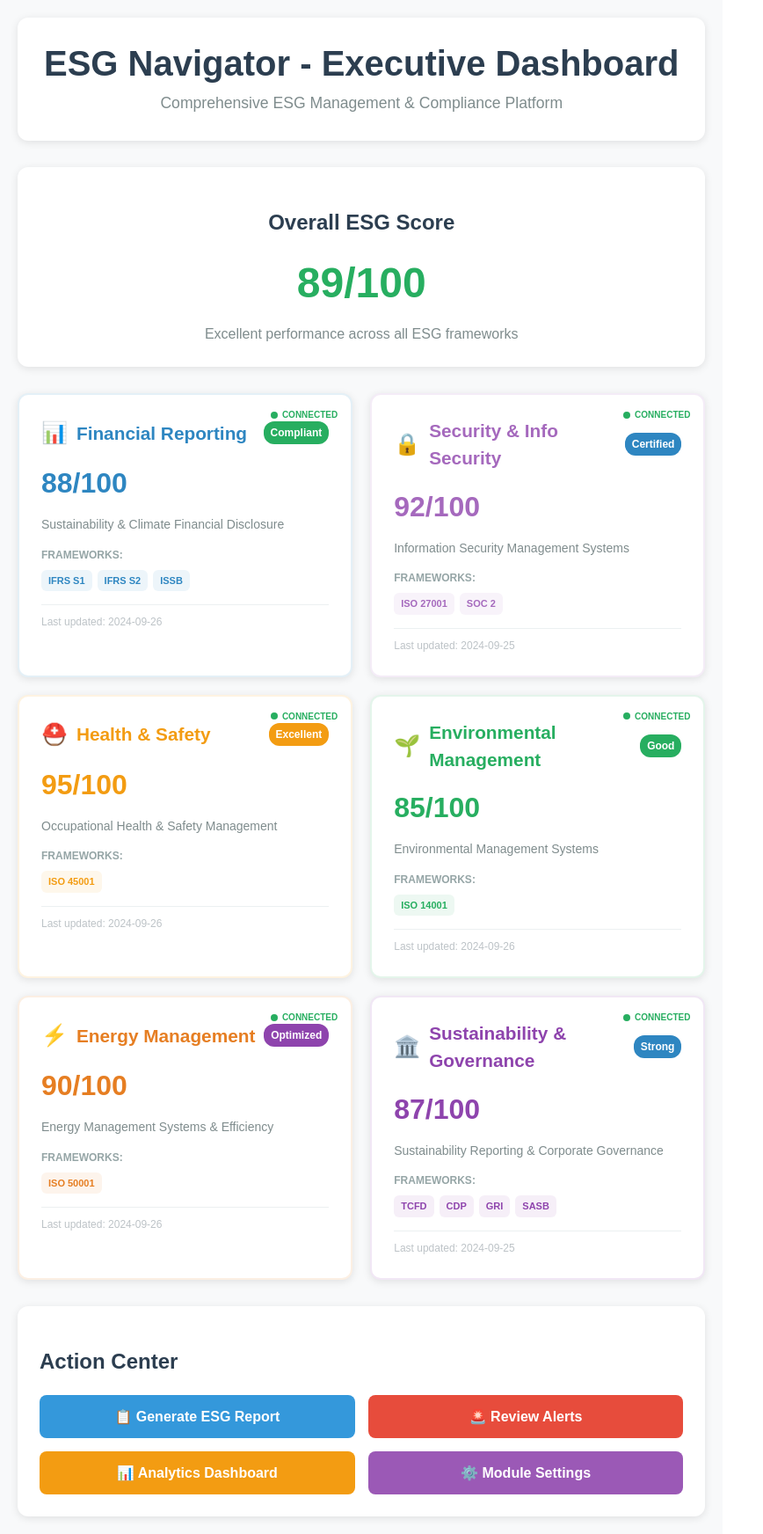
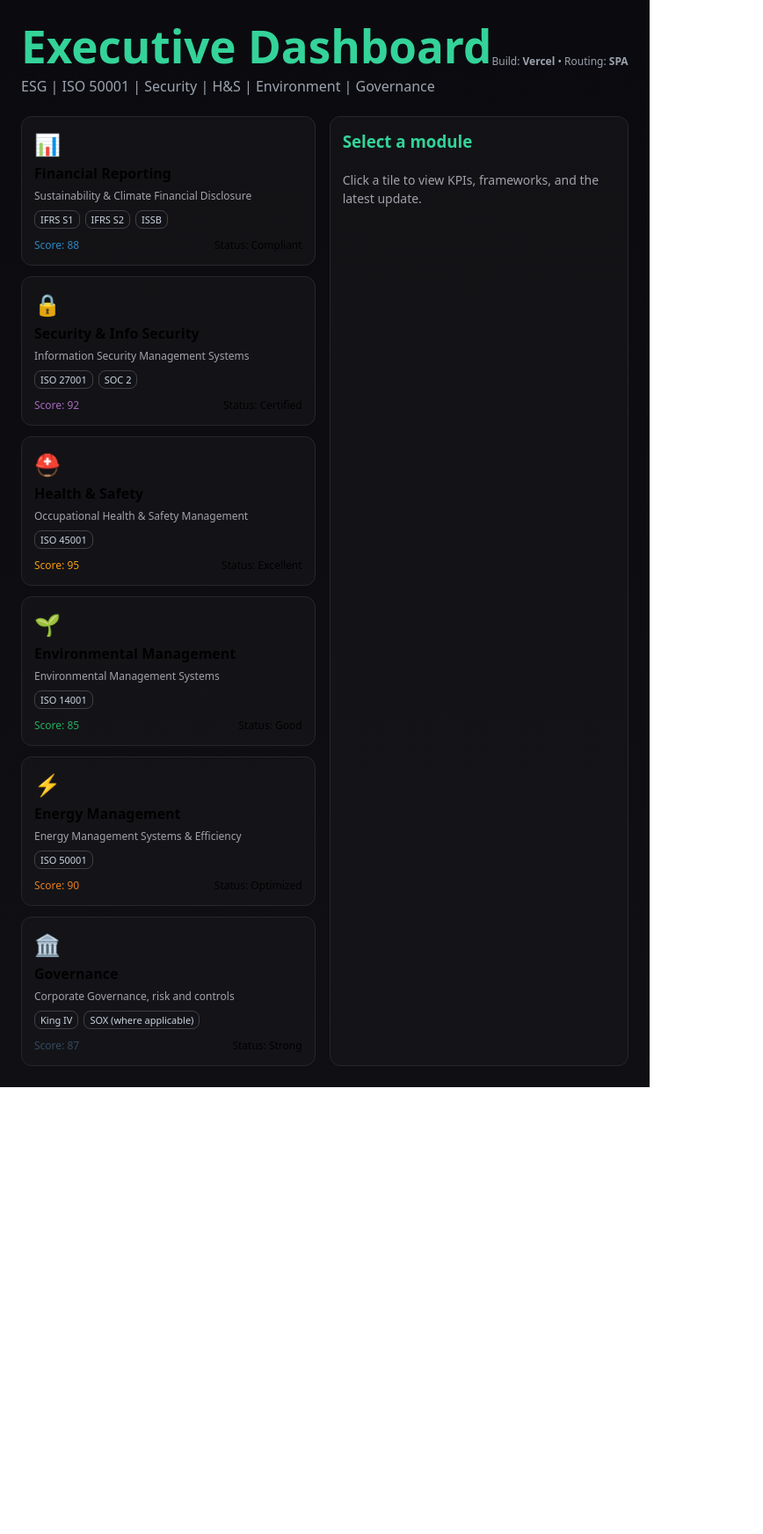
Before and after one commit to ramabulanaT/esgnavigator.ai, a React (Vite) app: page / in a window 1280 px wide. Shown: the whole page at 88% size, without its empty margins (0-868 px from the left). After the commit the page ends 1236 px from the top, so only its background shows below. Built offline with nearby package versions, Linux system fonts and the light colour scheme.

Commit message:
fix: replace dashboard with compile-safe version

```diff
--- a/src/ExecutiveDashboardPage.tsx
+++ b/src/ExecutiveDashboardPage.tsx
@@ -1,336 +1,206 @@
-import React, { useState, useEffect } from 'react';
+import React, { useState } from "react";
 
-const ExecutiveDashboardPage = () => {
-  const [moduleData, setModuleData] = useState({
-    financial: { score: 88, status: 'Compliant', lastUpdate: '2024-09-26' },
-    security: { score: 92, status: 'Certified', lastUpdate: '2024-09-25' },
-    healthSafety: { score: 95, status: 'Excellent', lastUpdate: '2024-09-26' },
-    environmental: { score: 85, status: 'Good', lastUpdate: '2024-09-26' },
-    energy: { score: 90, status: 'Optimized', lastUpdate: '2024-09-26' },
-    governance: { score: 87, status: 'Strong', lastUpdate: '2024-09-25' }
-  });
+type ModuleId =
+  | "financial"
+  | "security"
+  | "healthSafety"
+  | "environmental"
+  | "energy"
+  | "governance";
 
-  const [selectedModule, setSelectedModule] = useState(null);
+type ModuleInfo = {
+  id: ModuleId;
+  title: string;
+  icon: string;
+  frameworks: string[];
+  color: string;
+  description: string;
+};
 
-  const modules = [
+const moduleData: Record<ModuleId, { score: number; status: string; lastUpdate: string }> = {
+  financial: { score: 88, status: "Compliant", lastUpdate: "2024-09-26" },
+  security: { score: 92, status: "Certified", lastUpdate: "2024-09-25" },
+  healthSafety: { score: 95, status: "Excellent", lastUpdate: "2024-09-26" },
+  environmental: { score: 85, status: "Good", lastUpdate: "2024-09-26" },
+  energy: { score: 90, status: "Optimized", lastUpdate: "2024-09-26" },
+  governance: { score: 87, status: "Strong", lastUpdate: "2024-09-25" },
+};
+
+const modules: ModuleInfo[] = [
   {
-      id: 'financial',
-      title: 'Financial Reporting',
-      icon: '📊',
-      frameworks: ['IFRS S1', 'IFRS S2', 'ISSB'],
-      color: '#2E86C1',
-      description: 'Sustainability & Climate Financial Disclosure'
+    id: "financial",
+    title: "Financial Reporting",
+    icon: "📊",
+    frameworks: ["IFRS S1", "IFRS S2", "ISSB"],
+    color: "#2E86C1",
+    description: "Sustainability & Climate Financial Disclosure",
   },
   {
-      id: 'security',
-      title: 'Security & Info Security',
-      icon: '🔒',
-      frameworks: ['ISO 27001', 'SOC 2'],
-      color: '#A569BD',
-      description: 'Information Security Management Systems'
+    id: "security",
+    title: "Security & Info Security",
+    icon: "🔒",
+    frameworks: ["ISO 27001", "SOC 2"],
+    color: "#A569BD",
+    description: "Information Security Management Systems",
   },
   {
-      id: 'healthSafety',
-      title: 'Health & Safety',
-      icon: '⛑️',
-      frameworks: ['ISO 45001'],
-      color: '#F39C12',
-      description: 'Occupational Health & Safety Management'
+    id: "healthSafety",
+    title: "Health & Safety",
+    icon: "⛑️",
+    frameworks: ["ISO 45001"],
+    color: "#F39C12",
+    description: "Occupational Health & Safety Management",
   },
   {
-      id: 'environmental',
-      title: 'Environmental Management',
-      icon: '🌱',
-      frameworks: ['ISO 14001'],
-      color: '#27AE60',
-      description: 'Environmental Management Systems'
+    id: "environmental",
+    title: "Environmental Management",
+    icon: "🌱",
+    frameworks: ["ISO 14001"],
+    color: "#27AE60",
+    description: "Environmental Management Systems",
   },
   {
-      id: 'energy',
-      title: 'Energy Management',
-      icon: '⚡',
-      frameworks: ['ISO 50001'],
-      color: '#E67E22',
-      description: 'Energy Management Systems & Efficiency'
+    id: "energy",
+    title: "Energy Management",
+    icon: "⚡",
+    frameworks: ["ISO 50001"],
+    color: "#E67E22",
+    description: "Energy Management Systems & Efficiency",
   },
   {
-      id: 'governance',
-      title: 'Sustainability & Governance',
-      icon: '🏛️',
-      frameworks: ['TCFD', 'CDP', 'GRI', 'SASB'],
-      color: '#8E44AD',
-      description: 'Sustainability Reporting & Corporate Governance'
-    }
+    id: "governance",
+    title: "Governance",
+    icon: "🏛️",
+    frameworks: ["King IV", "SOX (where applicable)"],
+    color: "#34495E",
+    description: "Corporate Governance, risk and controls",
+  },
 ];
 
-  const getStatusColor = (status) => {
-    const colors = {
-      'Compliant': '#27AE60',
-      'Certified': '#2E86C1',
-      'Excellent': '#F39C12',
-      'Good': '#27AE60',
-      'Optimized': '#8E44AD',
-      'Strong': '#2E86C1'
-    };
-    return colors[status] || '#95A5A6';
-  };
+export default function ExecutiveDashboardPage() {
+  const [selectedModule, setSelectedModule] = useState<ModuleId | null>(null);
+  const selected = selectedModule ? modules.find((m) => m.id === selectedModule)! : null;
 
   return (
-    <div style={{
-      padding: '20px',
-      fontFamily: 'Arial, sans-serif',
-      backgroundColor: '#F8F9FA',
-      minHeight: '100vh'
-    }}>
-      {/* Header */}
-      <div style={{
-        marginBottom: '30px',
-        textAlign: 'center',
-        backgroundColor: 'white',
-        padding: '30px',
-        borderRadius: '12px',
-        boxShadow: '0 2px 10px rgba(0,0,0,0.1)'
-      }}>
-        <h1 style={{
-          color: '#2C3E50',
-          margin: '0 0 10px 0',
-          fontSize: '2.5em',
-          fontWeight: 'bold'
-        }}>
-          ESG Navigator - Executive Dashboard
-        </h1>
-        <p style={{
-          color: '#7F8C8D',
-          fontSize: '1.1em',
-          margin: '0'
-        }}>
-          Comprehensive ESG Management & Compliance Platform
+    <div
+      style={{
+        minHeight: "100vh",
+        background: "linear-gradient(to bottom, #0b0b0f, #0f0f14)",
+        color: "#e5e7eb",
+        fontFamily:
+          "system-ui, -apple-system, Segoe UI, Roboto, Helvetica, Arial, sans-serif",
+        padding: 24,
+      }}
+    >
+      <div style={{ maxWidth: 1200, margin: "0 auto" }}>
+        <div
+          style={{
+            display: "flex",
+            alignItems: "center",
+            justifyContent: "space-between",
+            marginBottom: 16,
+          }}
+        >
+          <div>
+            <h1 style={{ margin: 0, color: "#34d399" }}>Executive Dashboard</h1>
+            <p style={{ margin: "6px 0", color: "#9ca3af" }}>
+              ESG | ISO 50001 | Security | H&S | Environment | Governance
             </p>
           </div>
-
-      {/* Overall ESG Score */}
-      <div style={{
-        backgroundColor: 'white',
-        padding: '25px',
-        borderRadius: '12px',
-        marginBottom: '30px',
-        boxShadow: '0 2px 10px rgba(0,0,0,0.1)',
-        textAlign: 'center'
-      }}>
-        <h2 style={{ color: '#2C3E50', marginBottom: '15px' }}>Overall ESG Score</h2>
-        <div style={{ fontSize: '48px', fontWeight: 'bold', color: '#27AE60' }}>
-          89/100
-        </div>
-        <p style={{ color: '#7F8C8D', margin: '10px 0 0 0' }}>
-          Excellent performance across all ESG frameworks
-        </p>
-      </div>
-
-      {/* Module Grid */}
-      <div style={{
-        display: 'grid',
-        gridTemplateColumns: 'repeat(auto-fit, minmax(350px, 1fr))',
-        gap: '20px',
-        marginBottom: '30px'
-      }}>
-        {modules.map((module) => (
-          <div
-            key={module.id}
-            style={{
-              padding: '25px',
-              backgroundColor: 'white',
-              borderRadius: '12px',
-              boxShadow: '0 2px 10px rgba(0,0,0,0.1)',
-              border: `2px solid ${module.color}20`,
-              cursor: 'pointer',
-              transition: 'transform 0.2s',
-              position: 'relative'
-            }}
-            onClick={() => setSelectedModule(selectedModule === module.id ? null : module.id)}
-          >
-            {/* Module Header */}
-            <div style={{ display: 'flex', alignItems: 'center', marginBottom: '15px' }}>
-              <span style={{ fontSize: '24px', marginRight: '10px' }}>{module.icon}</span>
-              <h3 style={{
-                color: module.color,
-                margin: '0',
-                fontSize: '1.3em',
-                flex: 1
-              }}>
-                {module.title}
-              </h3>
-              <div style={{
-                backgroundColor: getStatusColor(moduleData[module.id].status),
-                color: 'white',
-                padding: '4px 8px',
-                borderRadius: '12px',
-                fontSize: '12px',
-                fontWeight: 'bold'
-              }}>
-                {moduleData[module.id].status}
+          <div style={{ fontSize: 12, color: "#9ca3af" }}>
+            Build: <b>Vercel</b> • Routing: <b>SPA</b>
           </div>
         </div>
 
-            {/* Score */}
-            <div style={{
-              fontSize: '32px',
-              fontWeight: 'bold',
-              color: module.color,
-              marginBottom: '10px'
-            }}>
-              {moduleData[module.id].score}/100
-            </div>
-
-            {/* Description */}
-            <p style={{
-              color: '#7F8C8D',
-              fontSize: '14px',
-              marginBottom: '15px',
-              lineHeight: '1.4'
-            }}>
-              {module.description}
-            </p>
-
-            {/* Frameworks */}
-            <div style={{ marginBottom: '15px' }}>
-              <div style={{
-                fontSize: '12px',
-                color: '#95A5A6',
-                marginBottom: '8px',
-                fontWeight: 'bold'
-              }}>
-                FRAMEWORKS:
-              </div>
-              <div style={{ display: 'flex', flexWrap: 'wrap', gap: '6px' }}>
-                {module.frameworks.map((framework) => (
-                  <span
-                    key={framework}
+        <div style={{ display: "grid", gridTemplateColumns: "1fr 340px", gap: 16 }}>
+          <div
             style={{
-                      backgroundColor: `${module.color}15`,
-                      color: module.color,
-                      padding: '4px 8px',
-                      borderRadius: '6px',
-                      fontSize: '11px',
-                      fontWeight: 'bold'
+              display: "grid",
+              gridTemplateColumns: "repeat(auto-fill, minmax(220px, 1fr))",
+              gap: 12,
             }}
           >
-                    {framework}
+            {modules.map((m) => {
+              const kpi = moduleData[m.id];
+              const isActive = selectedModule === m.id;
+              return (
+                <button
+                  key={m.id}
+                  onClick={() => setSelectedModule(m.id)}
+                  style={{
+                    textAlign: "left",
+                    border: `1px solid ${isActive ? m.color : "#27272a"}`,
+                    background: isActive ? "rgba(52, 211, 153, 0.07)" : "rgba(24,24,27,0.6)",
+                    borderRadius: 12,
+                    padding: 14,
+                    cursor: "pointer",
+                  }}
+                >
+                  <div style={{ fontSize: 24 }}>{m.icon}</div>
+                  <div style={{ marginTop: 6, fontWeight: 600 }}>{m.title}</div>
+                  <div style={{ marginTop: 6, fontSize: 12, color: "#a1a1aa" }}>
+                    {m.description}
+                  </div>
+                  <div style={{ marginTop: 8, display: "flex", gap: 6, flexWrap: "wrap", fontSize: 11 }}>
+                    {m.frameworks.map((f) => (
+                      <span
+                        key={f}
+                        style={{
+                          border: "1px solid #3f3f46",
+                          padding: "2px 6px",
+                          borderRadius: 8,
+                          color: "#cbd5e1",
+                        }}
+                      >
+                        {f}
                       </span>
                     ))}
                   </div>
+                  <div style={{ marginTop: 10, display: "flex", justifyContent: "space-between", fontSize: 12 }}>
+                    <span style={{ color: m.color }}>Score: {kpi.score}</span>
+                    <span>Status: {kpi.status}</span>
+                  </div>
+                </button>
+              );
+            })}
           </div>
 
-            {/* Last Update */}
-            <div style={{
-              fontSize: '12px',
-              color: '#BDC3C7',
-              borderTop: '1px solid #ECF0F1',
-              paddingTop: '10px'
-            }}>
-              Last updated: {moduleData[module.id].lastUpdate}
+          <div
+            style={{
+              border: "1px solid #27272a",
+              borderRadius: 12,
+              background: "rgba(24,24,27,0.6)",
+              padding: 14,
+              minHeight: 220,
+            }}
+          >
+            <h3 style={{ marginTop: 0, color: "#34d399" }}>
+              {selected ? selected.title : "Select a module"}
+            </h3>
+            {!selected && (
+              <p style={{ color: "#a1a1aa", fontSize: 14 }}>
+                Click a tile to view KPIs, frameworks, and the latest update.
+              </p>
+            )}
+            {selected && (
+              <div style={{ fontSize: 14, lineHeight: 1.6 }}>
+                <div>
+                  <b>Description:</b> {selected.description}
                 </div>
-
-            {/* Connection Status */}
-            <div style={{
-              position: 'absolute',
-              top: '15px',
-              right: '15px',
-              display: 'flex',
-              alignItems: 'center',
-              gap: '5px'
-            }}>
-              <div style={{
-                width: '8px',
-                height: '8px',
-                backgroundColor: '#27AE60',
-                borderRadius: '50%'
-              }}></div>
-              <span style={{ fontSize: '10px', color: '#27AE60', fontWeight: 'bold' }}>
-                CONNECTED
-              </span>
+                <div style={{ marginTop: 6 }}>
+                  <b>Frameworks:</b> {selected.frameworks.join(", ")}
                 </div>
-
-            {/* Expanded Details */}
-            {selectedModule === module.id && (
-              <div style={{
-                marginTop: '20px',
-                padding: '15px',
-                backgroundColor: '#F8F9FA',
-                borderRadius: '8px',
-                fontSize: '13px'
-              }}>
-                <div style={{ fontWeight: 'bold', marginBottom: '10px', color: module.color }}>
-                  Module Details:
+                <div style={{ marginTop: 6 }}>
+                  <b>Score / Status:</b> {moduleData[selected.id].score} / {moduleData[selected.id].status}
                 </div>
-                <ul style={{ margin: '0', paddingLeft: '20px', color: '#5D6D7E' }}>
-                  <li>Specialized processing engine deployed</li>
-                  <li>Real-time compliance monitoring active</li>
-                  <li>API integration established</li>
-                  <li>Automated reporting configured</li>
-                </ul>
+                <div style={{ marginTop: 6 }}>
+                  <b>Last Update:</b> {moduleData[selected.id].lastUpdate}
+                </div>
               </div>
             )}
           </div>
-        ))}
-      </div>
-
-      {/* Action Center */}
-      <div style={{
-        backgroundColor: 'white',
-        padding: '25px',
-        borderRadius: '12px',
-        boxShadow: '0 2px 10px rgba(0,0,0,0.1)'
-      }}>
-        <h2 style={{ color: '#2C3E50', marginBottom: '20px' }}>Action Center</h2>
-        <div style={{ display: 'grid', gridTemplateColumns: 'repeat(auto-fit, minmax(250px, 1fr))', gap: '15px' }}>
-          <button style={{
-            padding: '15px',
-            backgroundColor: '#3498DB',
-            color: 'white',
-            border: 'none',
-            borderRadius: '8px',
-            cursor: 'pointer',
-            fontWeight: 'bold'
-          }}>
-            📋 Generate ESG Report
-          </button>
-          <button style={{
-            padding: '15px',
-            backgroundColor: '#E74C3C',
-            color: 'white',
-            border: 'none',
-            borderRadius: '8px',
-            cursor: 'pointer',
-            fontWeight: 'bold'
-          }}>
-            🚨 Review Alerts
-          </button>
-          <button style={{
-            padding: '15px',
-            backgroundColor: '#F39C12',
-            color: 'white',
-            border: 'none',
-            borderRadius: '8px',
-            cursor: 'pointer',
-            fontWeight: 'bold'
-          }}>
-            📊 Analytics Dashboard
-          </button>
-          <button style={{
-            padding: '15px',
-            backgroundColor: '#9B59B6',
-            color: 'white',
-            border: 'none',
-            borderRadius: '8px',
-            cursor: 'pointer',
-            fontWeight: 'bold'
-          }}>
-            ⚙️ Module Settings
-          </button>
         </div>
       </div>
     </div>
   );
-};
-
-export default ExecutiveDashboardPage;
+}
```
Lines whose indentation alone changed are shown as unchanged.
